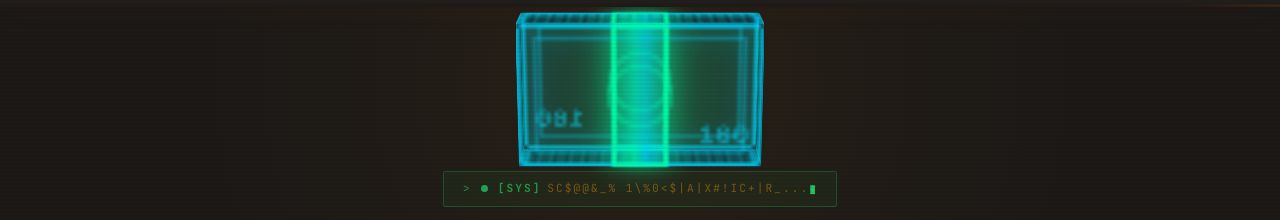
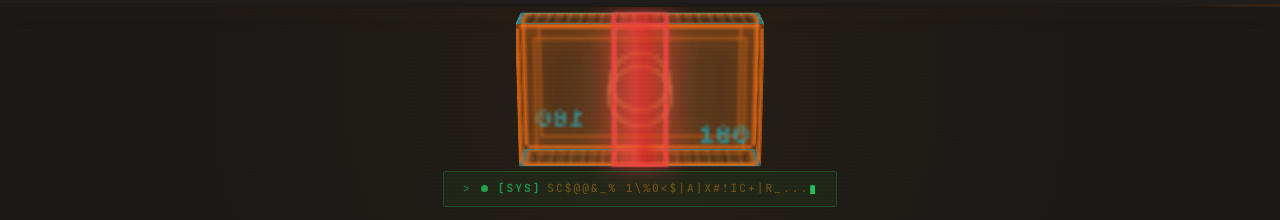
Before and after one commit to defthrets/dalios-website, a website: page index.html in a window 1280 px wide. Shown: the part 57-277 px from the top of the page. Drawn offline with Linux system fonts and the light colour scheme.

Commit message:
Orange cash theme with red band on hero
Co-Authored-By: Claude Opus 4.6 <noreply@anthropic.com>

```diff
--- a/css/style.css
+++ b/css/style.css
@@ -253,12 +253,14 @@ code, pre {
   background: repeating-linear-gradient(0deg, rgba(0,30,40,0.4) 0px, rgba(0,212,255,0.25) 0.8px, rgba(0,30,40,0.4) 1.6px);
   border: 1px solid rgba(0,212,255,0.5);
 }
-/* Hero side edges — vertical lines */
+/* Hero side edges — vertical orange lines */
 .cash3d-hero .stack-edge {
-  background: repeating-linear-gradient(90deg, rgba(0,30,40,0.4) 0px, rgba(0,212,255,0.25) 0.8px, rgba(0,30,40,0.4) 1.6px);
+  background: repeating-linear-gradient(90deg, rgba(40,20,0,0.4) 0px, rgba(249,115,22,0.3) 0.8px, rgba(40,20,0,0.4) 1.6px);
+  border: 1px solid rgba(249,115,22,0.5);
 }
 .cash3d-hero .stack-edge-h {
-  background: repeating-linear-gradient(90deg, rgba(0,30,40,0.4) 0px, rgba(0,212,255,0.25) 0.8px, rgba(0,30,40,0.4) 1.6px);
+  background: repeating-linear-gradient(90deg, rgba(40,20,0,0.4) 0px, rgba(249,115,22,0.3) 0.8px, rgba(40,20,0,0.4) 1.6px);
+  border: 1px solid rgba(249,115,22,0.5);
 }
 .stack-edge-h {
   width: 100%; height: 100%;
@@ -364,14 +366,26 @@ code, pre {
   transform-origin: center center;
   transform: rotateX(-90deg) translateZ(18px);
 }
+/* Hero bill face — orange theme */
+.cash3d-hero .bill-face {
+  background: linear-gradient(135deg, rgba(249,115,22,0.1) 0%, rgba(251,146,60,0.15) 50%, rgba(249,115,22,0.1) 100%);
+  border: 1.5px solid rgba(249,115,22,0.7);
+  box-shadow: inset 0 0 10px rgba(249,115,22,0.2);
+}
+.cash3d-hero .bill-border {
+  border: 1px solid rgba(249,115,22,0.3);
+}
+.cash3d-hero .bill-oval {
+  border: 1px solid rgba(251,146,60,0.4);
+}
 .cash3d-hero .bill-oval { width: 16px; height: 16px; }
 .cash3d-hero .bill-dollar { display: none; }
 .cash3d-hero .bill-100 { font-size: 7px; }
-/* Band wrapping around the stack — sits just outside the box faces */
+/* Band wrapping around the stack — red */
 .cash3d-hero .band-face {
-  background: linear-gradient(90deg, rgba(0,255,170,0.2) 0%, rgba(0,255,170,0.5) 40%, rgba(0,212,255,0.5) 60%, rgba(0,255,170,0.2) 100%);
-  border: 1px solid rgba(0,255,170,0.8);
-  box-shadow: 0 0 8px rgba(0,255,170,0.4), inset 0 0 4px rgba(0,255,170,0.2);
+  background: linear-gradient(90deg, rgba(239,68,68,0.2) 0%, rgba(239,68,68,0.6) 40%, rgba(220,38,38,0.6) 60%, rgba(239,68,68,0.2) 100%);
+  border: 1px solid rgba(239,68,68,0.8);
+  box-shadow: 0 0 8px rgba(239,68,68,0.4), inset 0 0 4px rgba(239,68,68,0.2);
 }
 .cash3d-hero .band-front,
 .cash3d-hero .band-back {
```
